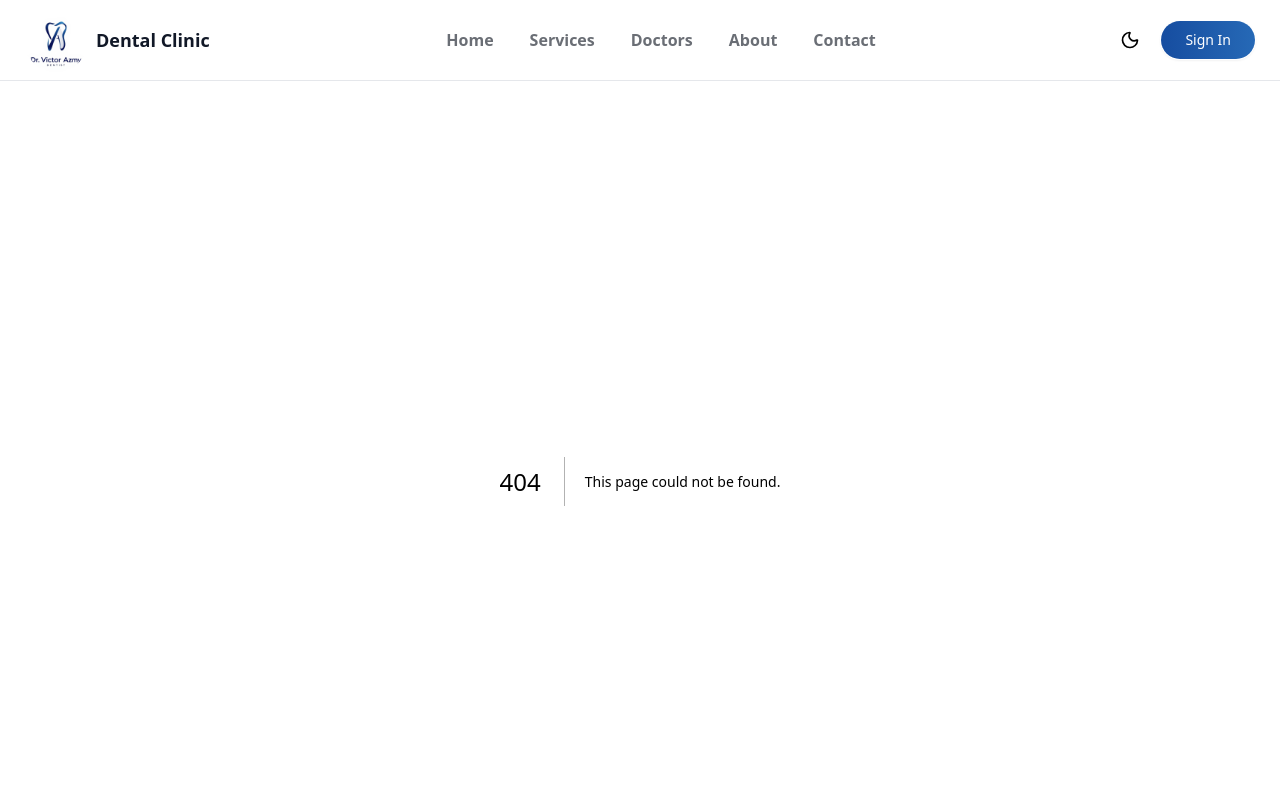
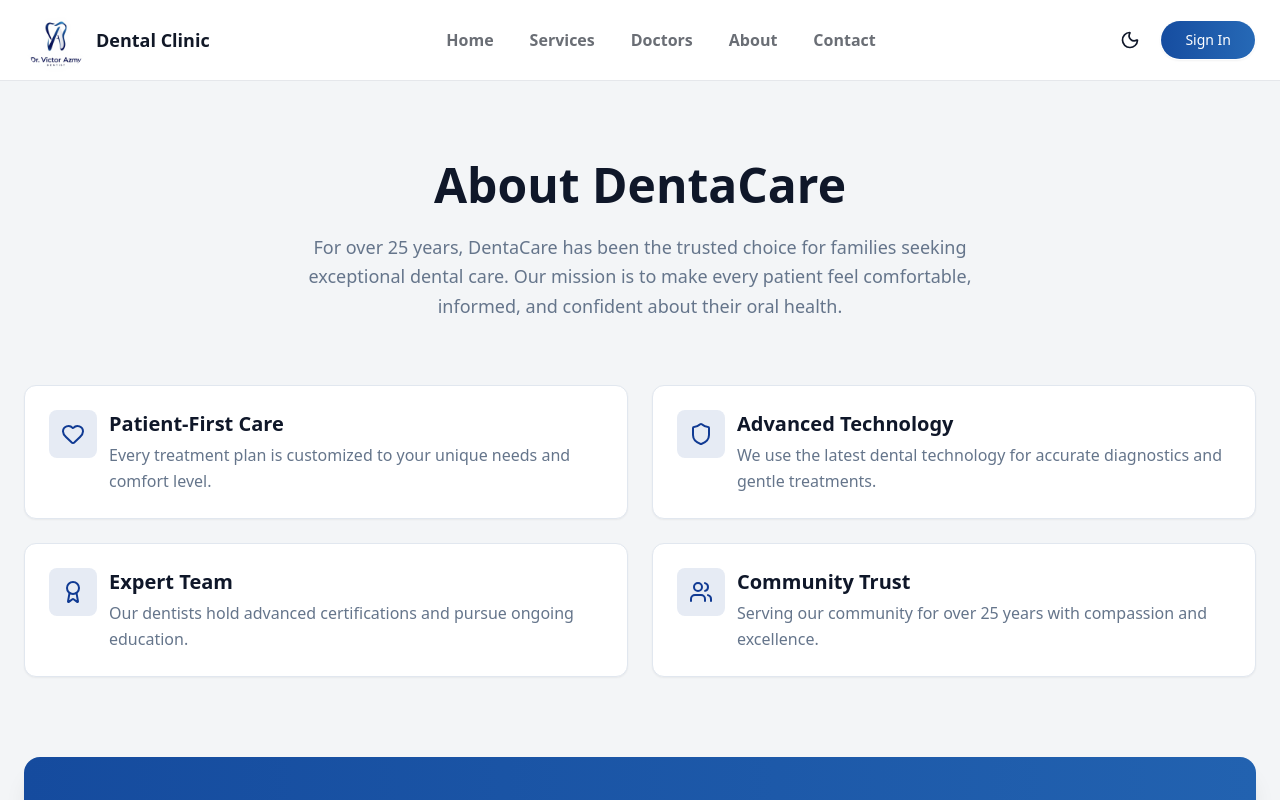
Before and after one commit to omdagerges2020/dr-victor-azmy, a Next.js app: page /about in a window 1280 px wide. Before the commit this address had no page. Shown: the top 800 px of the page. Built offline with nearby package versions, Linux system fonts and the light colour scheme.

Commit message:
first-update

```diff
--- /dev/null
+++ b/app/(public routes)/about/page.js
@@ -0,0 +1,39 @@
+import React from 'react';
+import AboutUsFeatures from '@/components/aboutus/AboutUsFeatures';
+
+const AboutPage = () => {
+
+  return (
+    <main className="min-h-screen bg-background pt-20 pb-12">
+      {/* --- Header Section --- */}
+      <section className="container mx-auto px-4 text-center max-w-3xl mb-16">
+        <h1 className="text-4xl md:text-5xl font-bold text-foreground mb-6">
+          About DentaCare
+        </h1>
+        <p className="text-muted-foreground text-lg leading-relaxed">
+          For over 25 years, DentaCare has been the trusted choice for families seeking
+          exceptional dental care. Our mission is to make every patient feel comfortable, informed,
+          and confident about their oral health.
+        </p>
+      </section>
+
+      {/* --- Features Grid --- */}
+      <section className="container mx-auto px-6 mb-20">
+        <AboutUsFeatures/>
+      </section>
+
+      {/* --- Mission Section (Blue Card) --- */}
+      <section className="container mx-auto px-6">
+        <div className="max-w-7xl mx-auto bg-gradient-to-r from-[#154B9E] to-[#2262B0] rounded-2xl p-12 md:p-20 text-center text-white shadow-xl">
+          <h2 className="text-3xl md:text-4xl font-bold mb-6">Our Mission</h2>
+          <p className="text-primary-foreground/90 text-lg md:text-xl max-w-2xl mx-auto leading-relaxed">
+            To provide accessible, high-quality dental care in a warm and welcoming
+            environment. We believe every smile tells a story, and we're here to help yours shine.
+          </p>
+        </div>
+      </section>
+    </main>
+  );
+};
+
+export default AboutPage;
--- /dev/null
+++ b/components/aboutus/AboutUsCard.jsx
@@ -0,0 +1,23 @@
+import React from "react";
+
+const AboutUsCard = ({feature}) => {
+  return (
+    <div
+      className="group p-6 rounded-xl border border-border bg-card shadow-sm transition-all duration-300 flex items-start gap-3"
+    >
+      <div className="p-3 rounded-lg bg-primary/10  transition-colors">
+        {feature.icon}
+      </div>
+      <div>
+        <h3 className="text-xl font-semibold text-foreground mb-1">
+          {feature.title}
+        </h3>
+        <p className="text-muted-foreground leading-relaxed">
+          {feature.description}
+        </p>
+      </div>
+    </div>
+  );
+};
+
+export default AboutUsCard;
--- /dev/null
+++ b/components/aboutus/AboutUsData.jsx
@@ -0,0 +1,28 @@
+import { Heart, Users, Shield, Award } from "lucide-react";
+
+export const features = [
+  {
+    title: "Patient-First Care",
+    description:
+      "Every treatment plan is customized to your unique needs and comfort level.",
+    icon: <Heart className="w-6 h-6 text-primary" />,
+  },
+  {
+    title: "Advanced Technology",
+    description:
+      "We use the latest dental technology for accurate diagnostics and gentle treatments.",
+    icon: <Shield className="w-6 h-6 text-primary" />,
+  },
+  {
+    title: "Expert Team",
+    description:
+      "Our dentists hold advanced certifications and pursue ongoing education.",
+    icon: <Award className="w-6 h-6 text-primary" />  ,
+  },
+  {
+    title: "Community Trust",
+    description:
+      "Serving our community for over 25 years with compassion and excellence.",
+    icon: <Users className="w-6 h-6 text-primary" />,
+  },
+];
--- /dev/null
+++ b/components/aboutus/AboutUsFeatures.jsx
@@ -0,0 +1,15 @@
+import React from "react";
+import { features } from "./AboutUsData";
+import AboutUsCard from "./AboutUsCard";
+
+const AboutUsFeatures = () => {
+  return (
+    <div className="grid grid-cols-1 md:grid-cols-2 gap-6 max-w-7xl mx-auto">
+      {features.map((feature, index) => (
+        <AboutUsCard key={index} feature={feature} />
+      ))}
+    </div>
+  );
+};
+
+export default AboutUsFeatures;
```
Also changed, not shown: components/layout/Navbar.jsx (+4 -4 lines).
